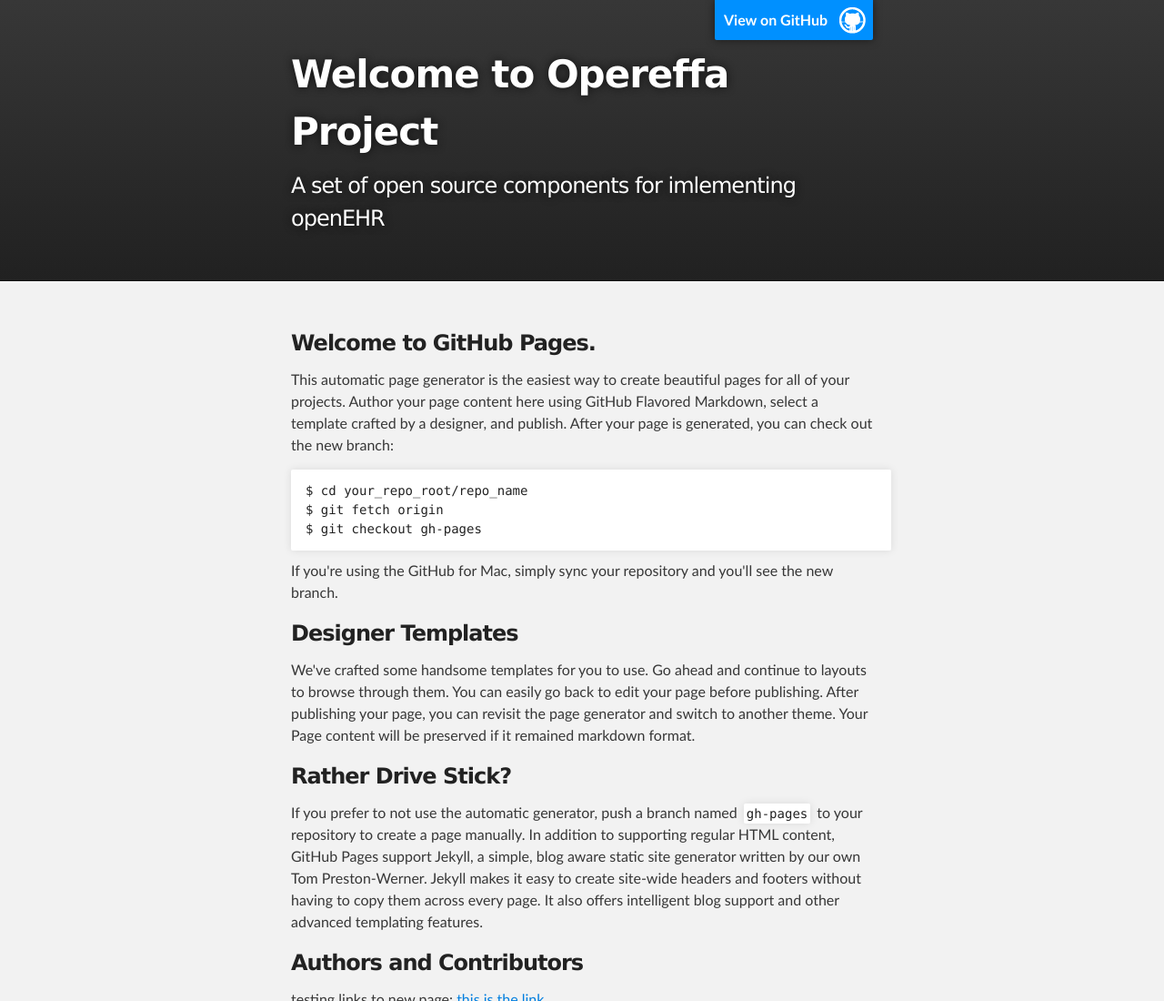
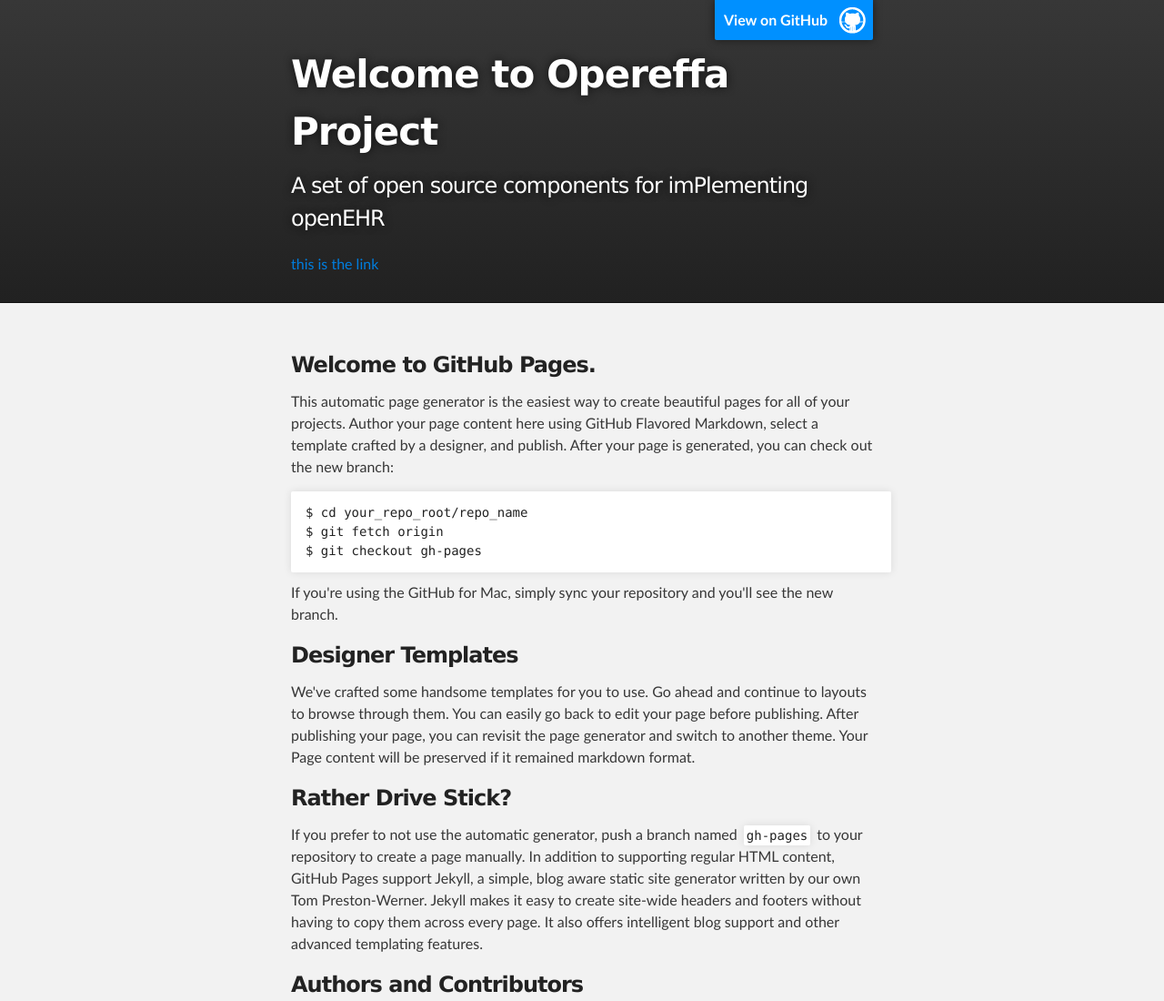
Before and after one commit to ggojang/opereffa.github.com, a plain HTML site: page index.html in a window 1280 px wide. Shown: the top 1100 px of the page at 91% size. Drawn offline with Linux system fonts and the light colour scheme.

Commit message:
Update index.html

```diff
--- a/index.html
+++ b/index.html
@@ -19,8 +19,8 @@
           <a id="forkme_banner" href="https://github.com/opereffa">View on GitHub</a>
 
           <h1 id="project_title">Welcome to Opereffa Project</h1>
-          <h2 id="project_tagline">A set of open source components for imlementing openEHR </h2>
-
+          <h2 id="project_tagline">A set of open source components for imPlementing openEHR </h2>
+          <a href="http://opereffa.github.com/index2.html" class="user-mention">this is the link</a>
         </header>
     </div>
 
```
